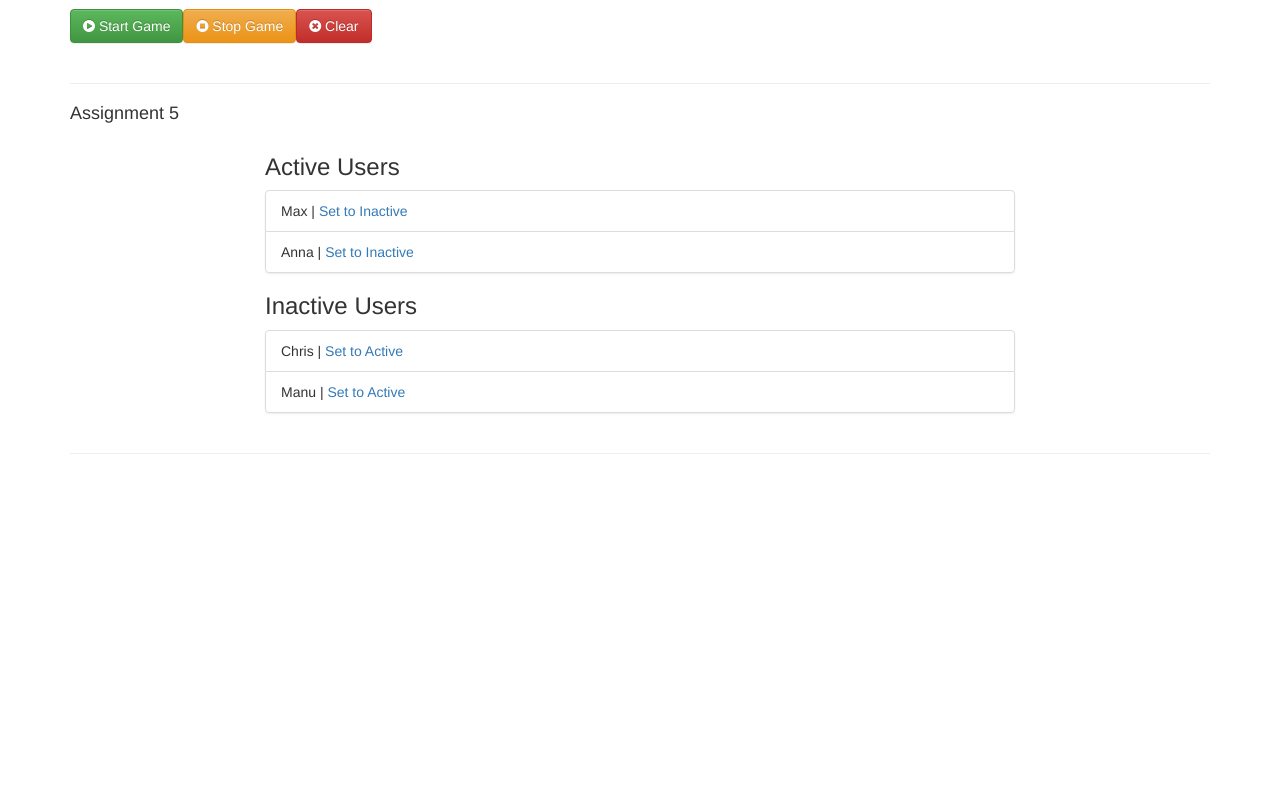
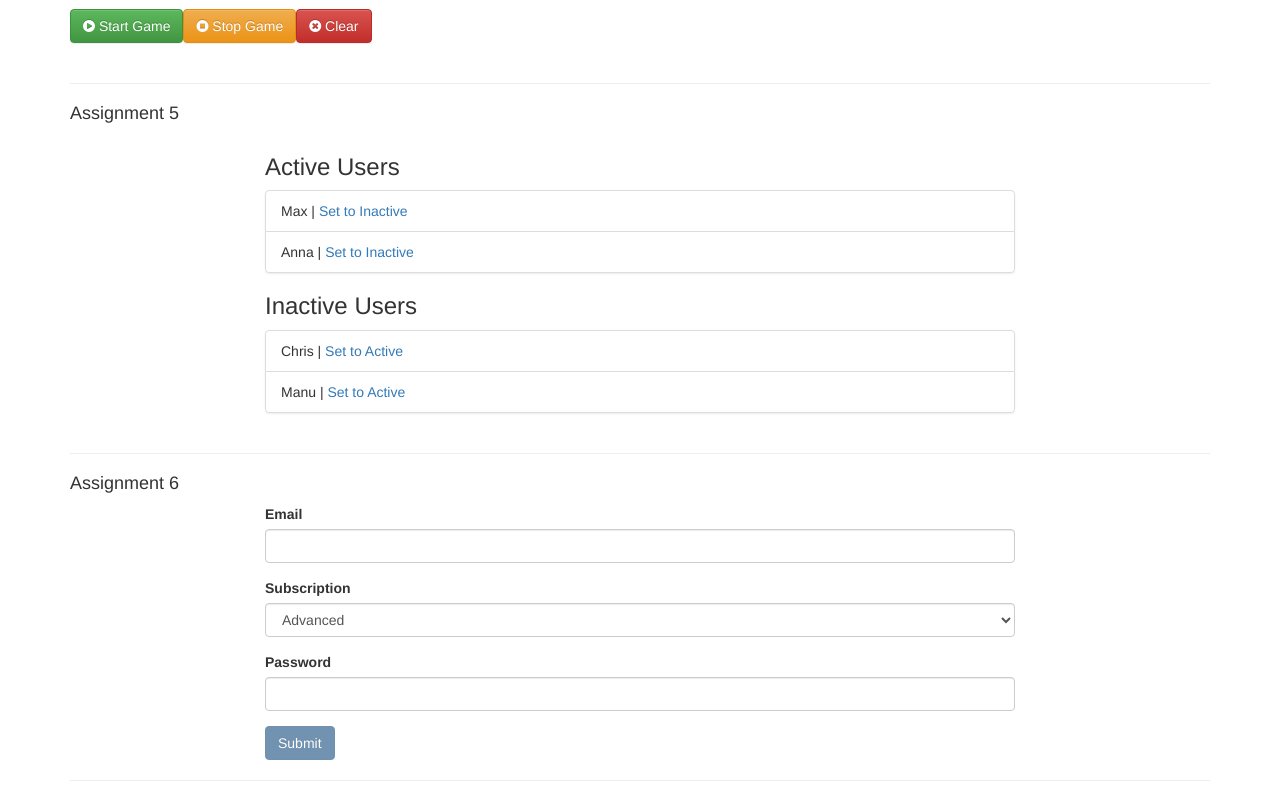
Before and after one commit to FrancescoBorzi/ng-exercises, an Angular app: page / in a window 1280 px wide. Shown: the part 626-1425 px from the top of the page. Before the commit the page ends 1100 px from the top, so only its background shows below. Built offline with nearby package versions, Linux system fonts and the light colour scheme.

Commit message:
Assignment6

```diff
--- a/src/app/app.component.html
+++ b/src/app/app.component.html
@@ -15,4 +15,7 @@
   <h4>Assignment 5</h4>
   <app-assignment5></app-assignment5>
   <hr>
+  <h4>Assignment 6</h4>
+  <app-assignment6></app-assignment6>
+  <hr>
 </div>
--- a/src/app/app.module.ts
+++ b/src/app/app.module.ts
@@ -9,6 +9,7 @@ import { Assignment2Module } from './assignment2/assignment2.module';
 import { Assignment3Module } from './assignment3/assignment3.module';
 import { Assignment4Module } from './assignment4/assignment4.module';
 import { Assignment5Module } from './assignment5/assignment5.module';
+import { Assignment6Module } from './assignment6/assignment6.module';
 
 @NgModule({
   declarations: [
@@ -22,7 +23,8 @@ import { Assignment5Module } from './assignment5/assignment5.module';
     Assignment2Module,
     Assignment3Module,
     Assignment4Module,
-    Assignment5Module
+    Assignment5Module,
+    Assignment6Module
   ],
   providers: [],
   bootstrap: [AppComponent]
--- /dev/null
+++ b/src/app/assignment6/assignment6.component.css
@@ -0,0 +1,9 @@
+.form-output {
+  margin-top: 20px;
+  border: 1px solid darkgrey;
+  padding: 10px;
+}
+
+.help-block {
+  color: red;
+}
--- /dev/null
+++ b/src/app/assignment6/assignment6.component.html
@@ -0,0 +1,45 @@
+<div class="row">
+  <div class="col-xs-12 col-md-8 col-md-offset-2">
+    <form (ngSubmit)="onSubmit(f)" #f="ngForm">
+      <div class="form-group">
+        <label for="email">Email</label>
+        <input
+          type="email"
+          id="email"
+          class="form-control"
+          ngModel
+          name="email"
+          email
+          required
+          #email="ngModel">
+        <span class="help-block" *ngIf="email.touched && !email.valid">Please enter a valid email.</span>
+      </div>
+      <div class="form-group">
+        <label for="subscription">Subscription</label>
+        <select id="subscription" class="form-control" [ngModel]="defaultSelectValue" name="subscription">
+          <option *ngFor="let s of availableSubscriptions" [ngValue]="s.value">
+            {{ s.name }}
+          </option>
+        </select>
+      </div>
+      <div class="form-group">
+        <label for="password">Password</label>
+        <input
+          type="password"
+          id="password"
+          class="form-control"
+          ngModel
+          name="password"
+          required
+          #password="ngModel">
+        <span class="help-block" *ngIf="password.touched && !password.valid">Please enter a password.</span>
+      </div>
+      <button class="btn btn-primary" type="submit" [disabled]="!f.valid">Submit</button>
+    </form>
+    <div [hidden]="!formHasBeenSubmitted" class="form-output">
+      <p>Email: <strong>{{ email }}</strong></p>
+      <p>Subscription: <strong>{{ subscription }}</strong></p>
+      <p>Password: <strong>{{ password }}</strong></p>
+    </div>
+  </div>
+</div>
--- /dev/null
+++ b/src/app/assignment6/assignment6.component.ts
@@ -0,0 +1,37 @@
+import { Component, OnInit } from '@angular/core';
+import { NgForm } from '@angular/forms';
+
+@Component({
+  selector: 'app-assignment6',
+  templateUrl: './assignment6.component.html',
+  styleUrls: ['./assignment6.component.css']
+})
+export class Assignment6Component implements OnInit {
+  email: string;
+  subscription: string;
+  password: string;
+  formHasBeenSubmitted = false;
+  availableSubscriptions = [
+    {name: 'Basic', value: 'basic'},
+    {name: 'Advanced', value: 'advanced'},
+    {name: 'Pro', value: 'pro'}
+  ];
+  defaultSelectValue = 'advanced';
+
+  constructor() { }
+
+  ngOnInit() {
+  }
+
+  onSubmit(form: NgForm) {
+    if (form.valid) {
+      this.formHasBeenSubmitted = true;
+      this.email = form.value.email;
+      this.subscription = form.value.subscription;
+      this.password = form.value.password;
+      console.log('Email: ' + this.email);
+      console.log('Subscription: ' + this.subscription);
+      console.log('Password: ' + this.password);
+    }
+  }
+}
```
Also changed, not shown: src/app/assignment6/assignment6.module.ts (added, +17 -0 lines), src/app/assignment6/README.md (added).
